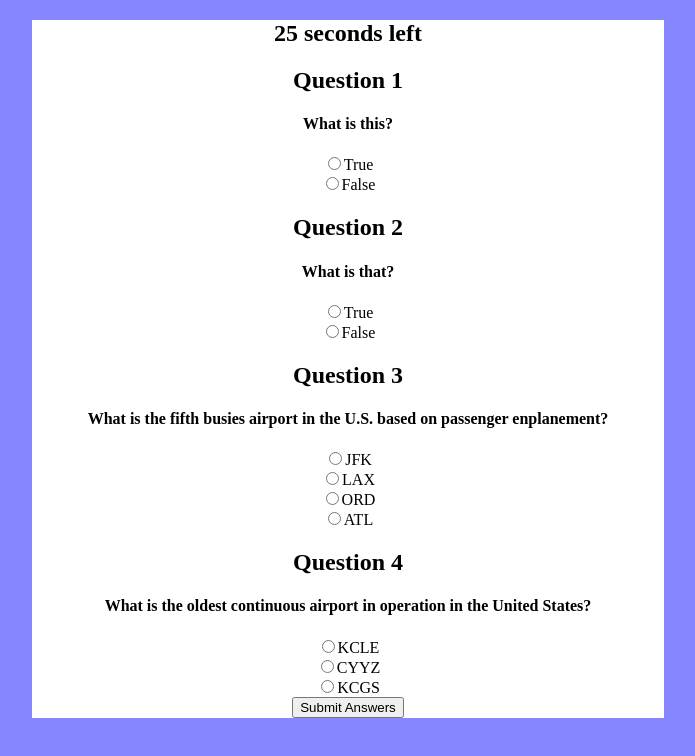
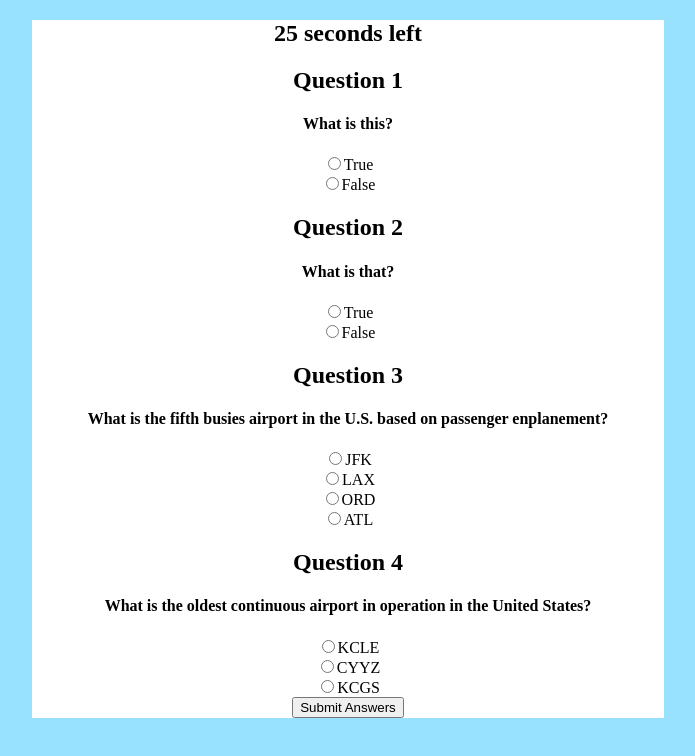
Before and after one commit to DanteFragapane/TriviaGame, a plain HTML site: page inidex.html in a window 1280 px wide. Shown: the whole page, without its empty margins (292-987 px from the left). Drawn offline with nearby package versions, Linux system fonts and the light colour scheme.

Commit message:
Adjusted the background color to approximately a sky blue

```diff
--- a/assets/css/style.css
+++ b/assets/css/style.css
@@ -1,5 +1,5 @@
 body {
-    background-color: rgb(134, 134, 255);
+    background-color: #99e2ff ;
 }
 
 #trivia {
```
